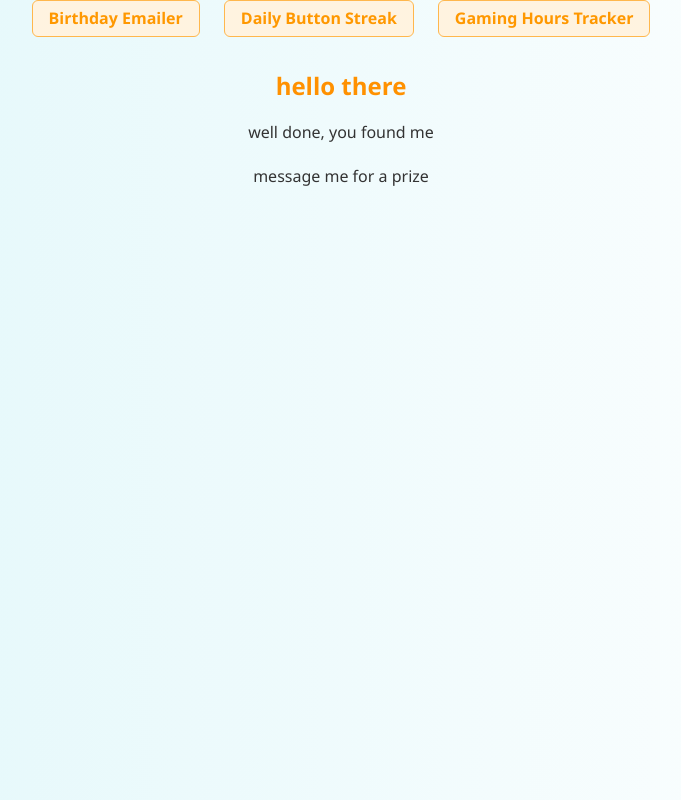
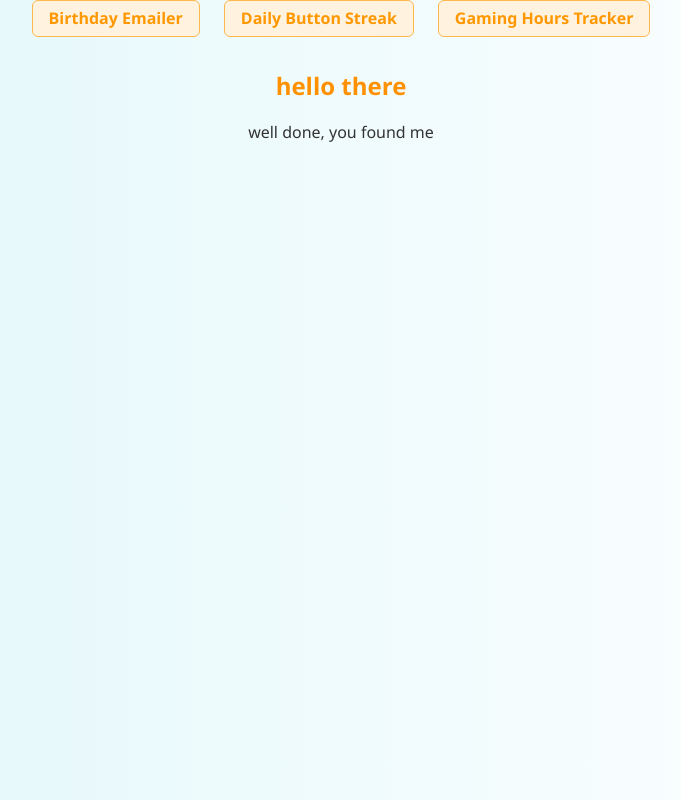
Before and after one commit to yogurtshake/personal-website, a plain HTML site: page index.html in a window 1280 px wide. Shown: the whole page, without its empty margins (299-980 px from the left). Drawn offline with Linux system fonts and the light colour scheme.

Commit message:
Update index.html

```diff
--- a/index.html
+++ b/index.html
@@ -15,6 +15,6 @@
     </nav>
     <div>
         <h2>hello there</h2>
-        <p style="text-align: center;">well done, you found me <br /><br /> message me for a prize</p>
+        <p style="text-align: center;">well done, you found me</p>
     </div>
 </body>
```
